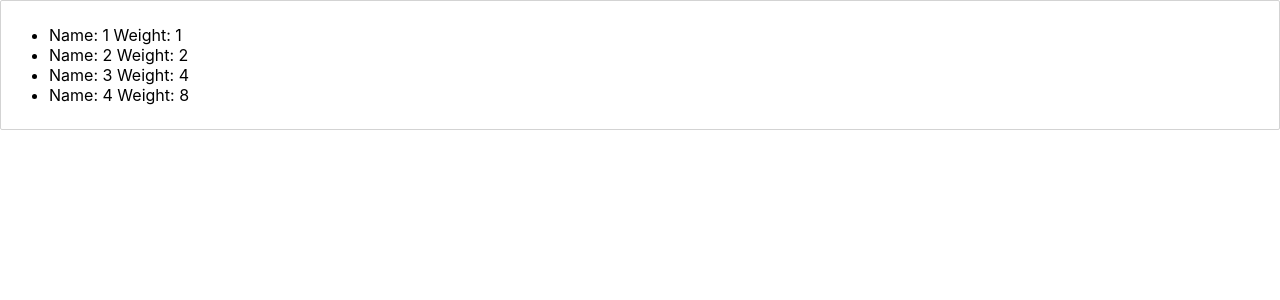
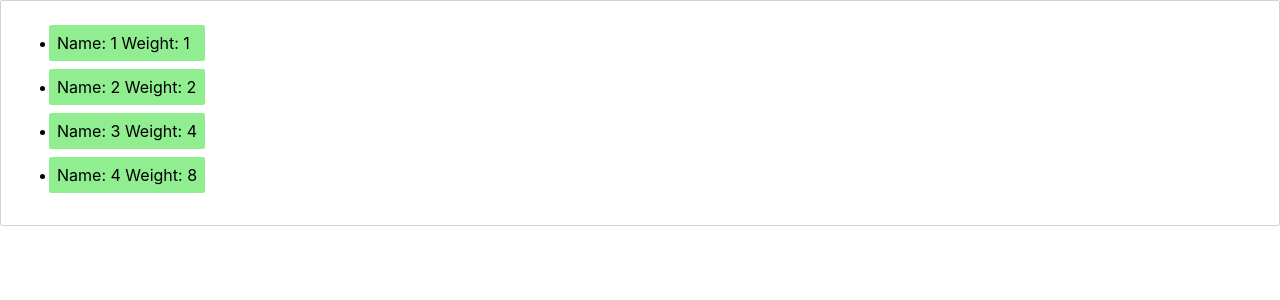
Before and after one commit to cspraggett/box-take-home-challenge, a React (Create React App) app: page / in a window 1280 px wide. Shown: the top 300 px of the page. Built offline with nearby package versions, Linux system fonts and the light colour scheme.

Commit message:
make items stand out

```diff
--- a/src/components/Items.js
+++ b/src/components/Items.js
@@ -1,6 +1,14 @@
 import React from "react";
 import styled from "styled-components";
 import { Draggable } from "react-beautiful-dnd";
+
+const Container = styled.div`
+  border: 1px solix lightgrey;
+  border-radius: 2px;
+  padding: 8px;
+  margin-bottom: 8px;
+  background-color: lightgreen;
+`;
 
 export default function Items({ id, weight }) {
   console.log("in Items:", id, weight);
@@ -8,7 +16,7 @@ export default function Items({ id, weight }) {
   return (
     <Draggable draggableId={id.toString()} index={id}>
       {(provided, snapshot) => (
-        <div
+        <Container
           ref={provided.innerRef}
           {...provided.draggableProps}
           {...provided.dragHandleProps}
@@ -16,7 +24,7 @@ export default function Items({ id, weight }) {
           <li>
             Name: {id} Weight: {weight}
           </li>
-        </div>
+        </Container>
       )}
     </Draggable>
   );
```
